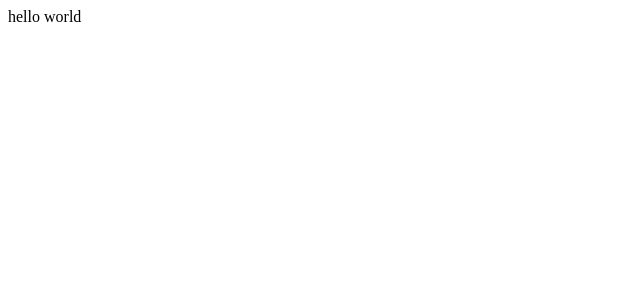
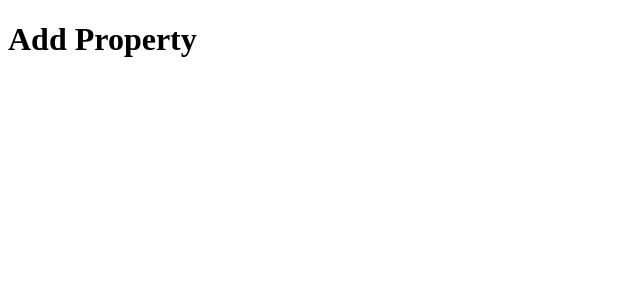
Before and after one commit to Rudissh-kanna/Real-Estate-Catalog, a React (Create React App) app in the folder client/: page /Addprop in a window 1280 px wide. Shown: the top 300 px of the page, without its empty margins (0-640 px from the left). Built offline with nearby package versions, Linux system fonts and the light colour scheme.

Commit message:
setup the front-end with components folder and react-routes

```diff
--- a/client/package.json
+++ b/client/package.json
@@ -8,6 +8,7 @@
     "@testing-library/user-event": "^13.5.0",
     "react": "^18.2.0",
     "react-dom": "^18.2.0",
+    "react-router-dom": "^6.4.0",
     "react-scripts": "5.0.1",
     "web-vitals": "^2.1.4"
   },
--- a/client/src/App.js
+++ b/client/src/App.js
@@ -1,10 +1,20 @@
-
+import React from "react";
+import {BrowserRouter, Route, Routes} from 'react-router-dom';
+import Home from './components/Home';
+import Signin from './components/Signin';
+import Signup from './components/Signup';
+import Addprop from './components/Addprop';
 
 function App() {
   return (
-    <div className="App">
-      hello world
-    </div>
+    <BrowserRouter>
+    <Routes>
+        <Route path="/" element={<Home/>}/>
+        <Route path="/login" element={<Signin/>}/>
+        <Route path="/signup" element={<Signup/>}/>
+        <Route path="/Addprop" element={<Addprop/>}/>
+    </Routes>
+    </BrowserRouter>
   );
 }
 
--- /dev/null
+++ b/client/src/components/Addprop.jsx
@@ -0,0 +1,9 @@
+
+
+const Addprop = () => {
+    return (
+        <h1>Add Property</h1>
+    )
+}
+
+export default Addprop;
--- /dev/null
+++ b/client/src/components/Home.jsx
@@ -0,0 +1,10 @@
+
+
+
+const Home = () => {
+    return (
+        <h1>Home</h1>
+    )
+}
+
+export default Home;
--- /dev/null
+++ b/client/src/components/Signin.jsx
@@ -0,0 +1,9 @@
+
+
+const Signin = () => {
+    return (
+        <h1>Signin</h1>
+    )
+}
+
+export default Signin;
--- /dev/null
+++ b/client/src/components/Signup.jsx
@@ -0,0 +1,9 @@
+
+
+const Signup = () => {
+    return (
+        <h1>Signup</h1>
+    )
+}
+
+export default Signup;
--- a/client/src/index.js
+++ b/client/src/index.js
@@ -1,7 +1,7 @@
 import React from 'react';
 import ReactDOM from 'react-dom/client';
 import App from './App';
-import reportWebVitals from './reportWebVitals';
+
 
 const root = ReactDOM.createRoot(document.getElementById('root'));
 root.render(
@@ -9,8 +9,3 @@ root.render(
     <App />
   </React.StrictMode>
 );
-
-// If you want to start measuring performance in your app, pass a function
-// to log results (for example: reportWebVitals(console.log))
-// or send to an analytics endpoint. Learn more: https://bit.ly/CRA-vitals
-reportWebVitals();
```
Also changed, not shown: 1 other file (tests, documents, lock files or other folders).
